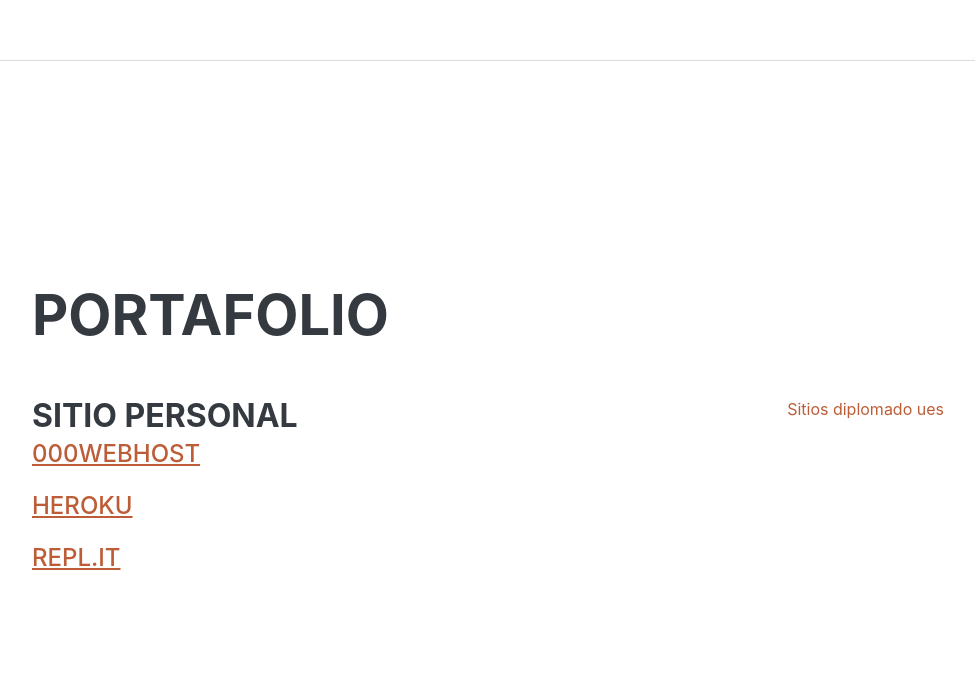
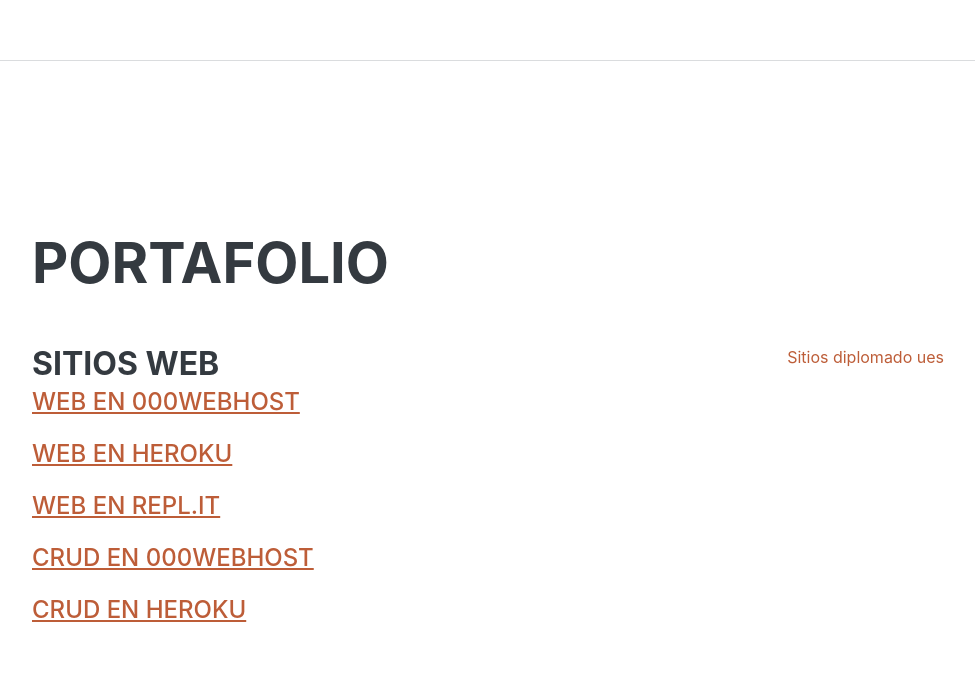
Before and after one commit to MartinAnduaga/di_ues_m2_portafolio, a plain HTML site: page index.html in a window 1280 px wide. Shown: the part 1541-2236 px from the top of the page, without its empty margins (288-1263 px from the left). Drawn offline with nearby package versions, Linux system fonts and the light colour scheme; a web font is replaced by a local one.

Commit message:
Actualizando portafolio index

```diff
--- a/index.html
+++ b/index.html
@@ -79,12 +79,12 @@
                     <h2 class="mb-5">Portafolio</h2>
                     <div class="d-flex flex-column flex-md-row justify-content-between mb-5">
                         <div class="flex-grow-1">
-                            <h3 class="mb-0">Sitio personal</h3>
-                            <div class="subheading mb-3" ><a href="https://martinanduaga.000webhostapp.com/" target="_blank">000WebHost</a></div>
-                            <div class="subheading mb-3"><a  href="https://martinanduaga.herokuapp.com/" target="_blank" >Heroku</a></div>
-                            <div class="subheading mb-3" ><a href="https://diplomado.martinanduaga9.repl.co/" target="_blank"> Repl.it</a></div>
-
-
+                            <h3 class="mb-0">Sitios Web</h3>
+                            <div class="subheading mb-3" ><a href="https://martinanduaga.000webhostapp.com/" target="_blank">Web en 000WebHost</a></div>
+                            <div class="subheading mb-3"><a  href="https://martinanduaga.herokuapp.com/" target="_blank" >Web en Heroku</a></div>
+                            <div class="subheading mb-3" ><a href="https://diplomado.martinanduaga9.repl.co/" target="_blank">Web en Repl.it</a></div>
+                            <div class="subheading mb-3" ><a href="https://martinanduaga.000webhostapp.com/pos/productos.php" target="_blank">CRUD en 000WebHost</a></div>
+                            <div class="subheading mb-3" ><a href="https://martinanduaga.herokuapp.com/productos.php" target="_blank">CRUD en Heroku</a></div>
                         </div>
                         <div class="flex-shrink-0"><span class="text-primary">Sitios diplomado ues</span></div>
                     </div>
```
